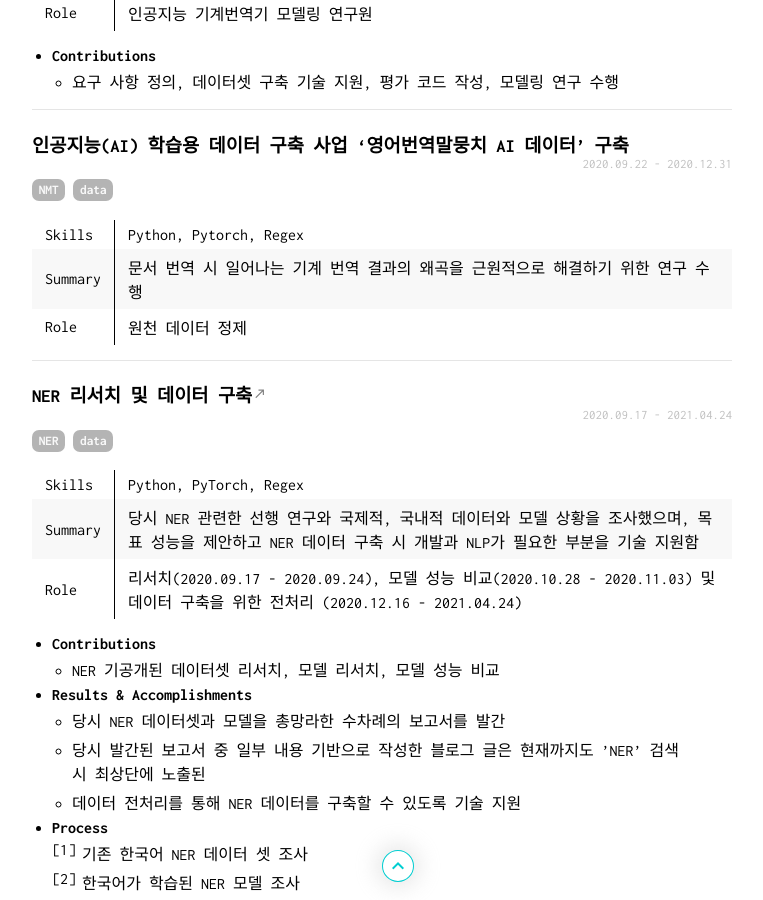
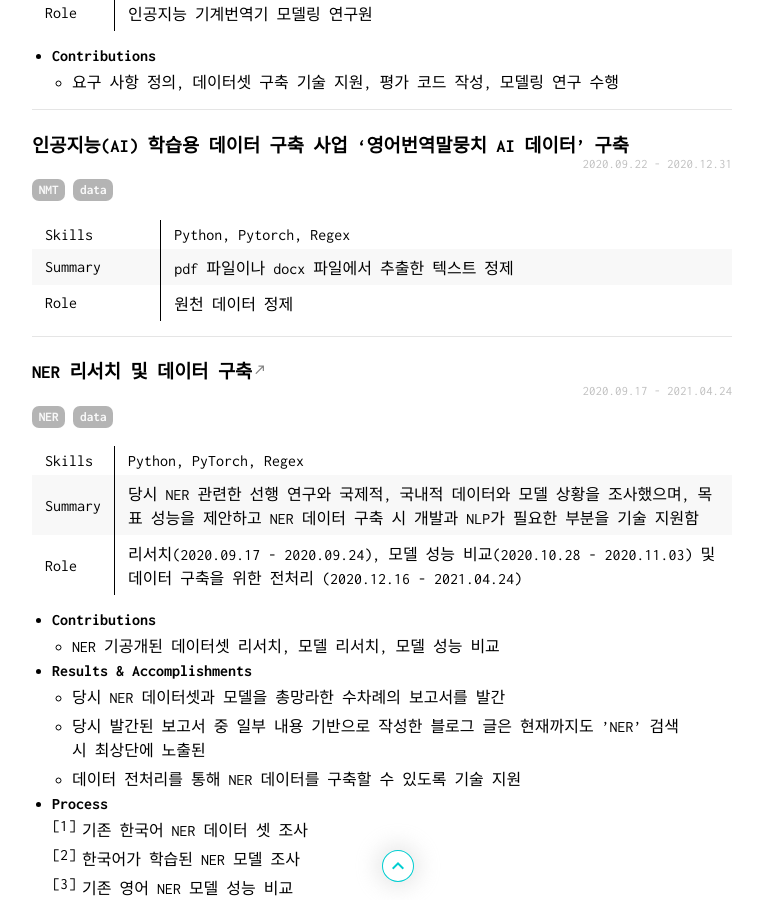
Before and after one commit to stellarway/stellarway.github.io, a Jekyll site: the page built from portfolio.md, in a window 1280 px wide and 900 px high, scrolled down 7252 px. Shown: the whole window, without its empty margins (258-1021 px from the left). Built offline with Jekyll 4.4.1, drawn with Linux system fonts in a browser that asks for light colours.

Commit message:
minor revised

```diff
--- a/portfolio.md
+++ b/portfolio.md
@@ -289,7 +289,7 @@
 <span class="tag">data</span>
 
 Skills | Python, Pytorch, Regex
-Summary | 문서 번역 시 일어나는 기계 번역 결과의 왜곡을 근원적으로 해결하기 위한 연구 수행
+Summary | pdf 파일이나 docx 파일에서 추출한 텍스트 정제
 Role | 원천 데이터 정제
 
 ---
```
